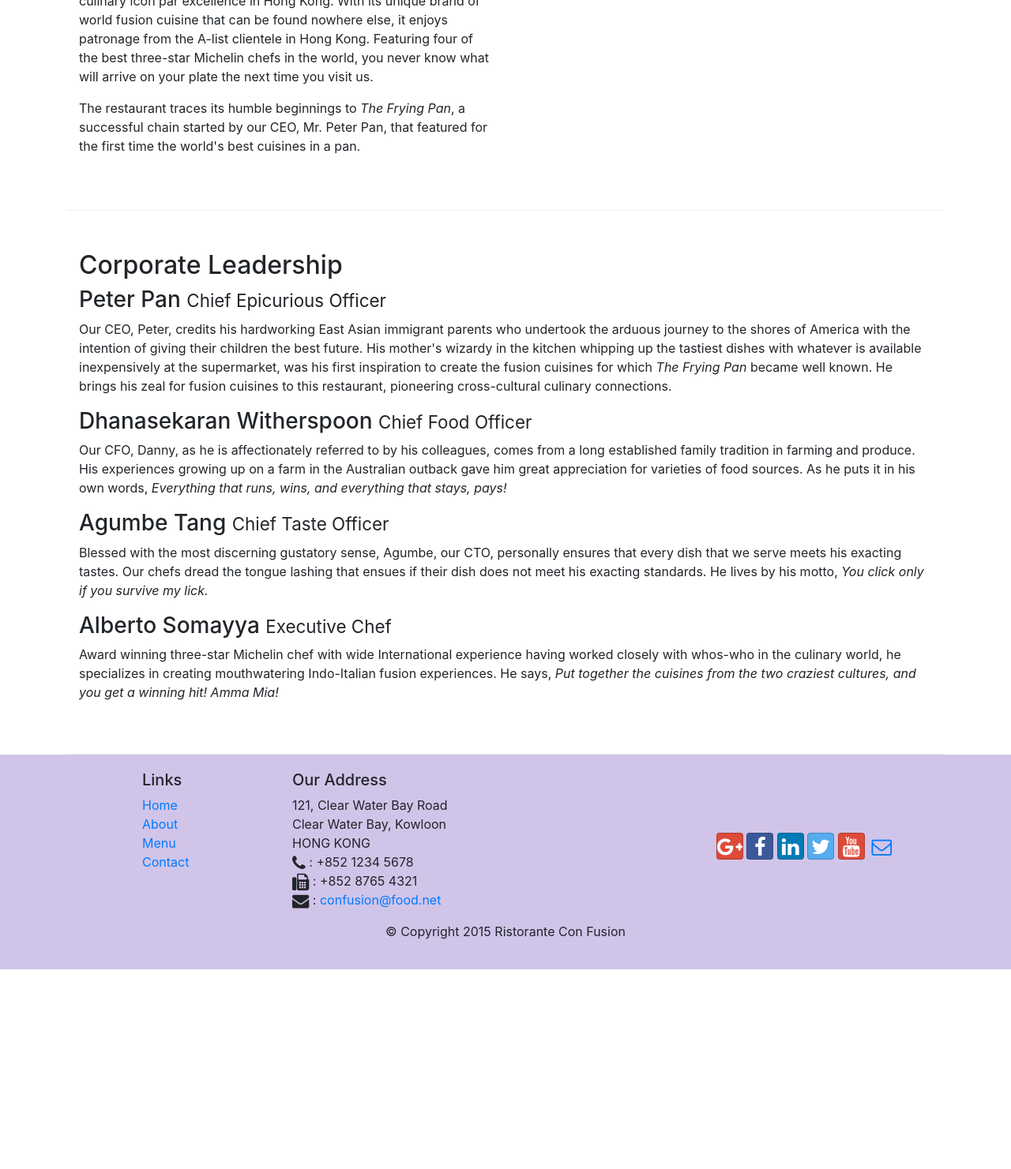
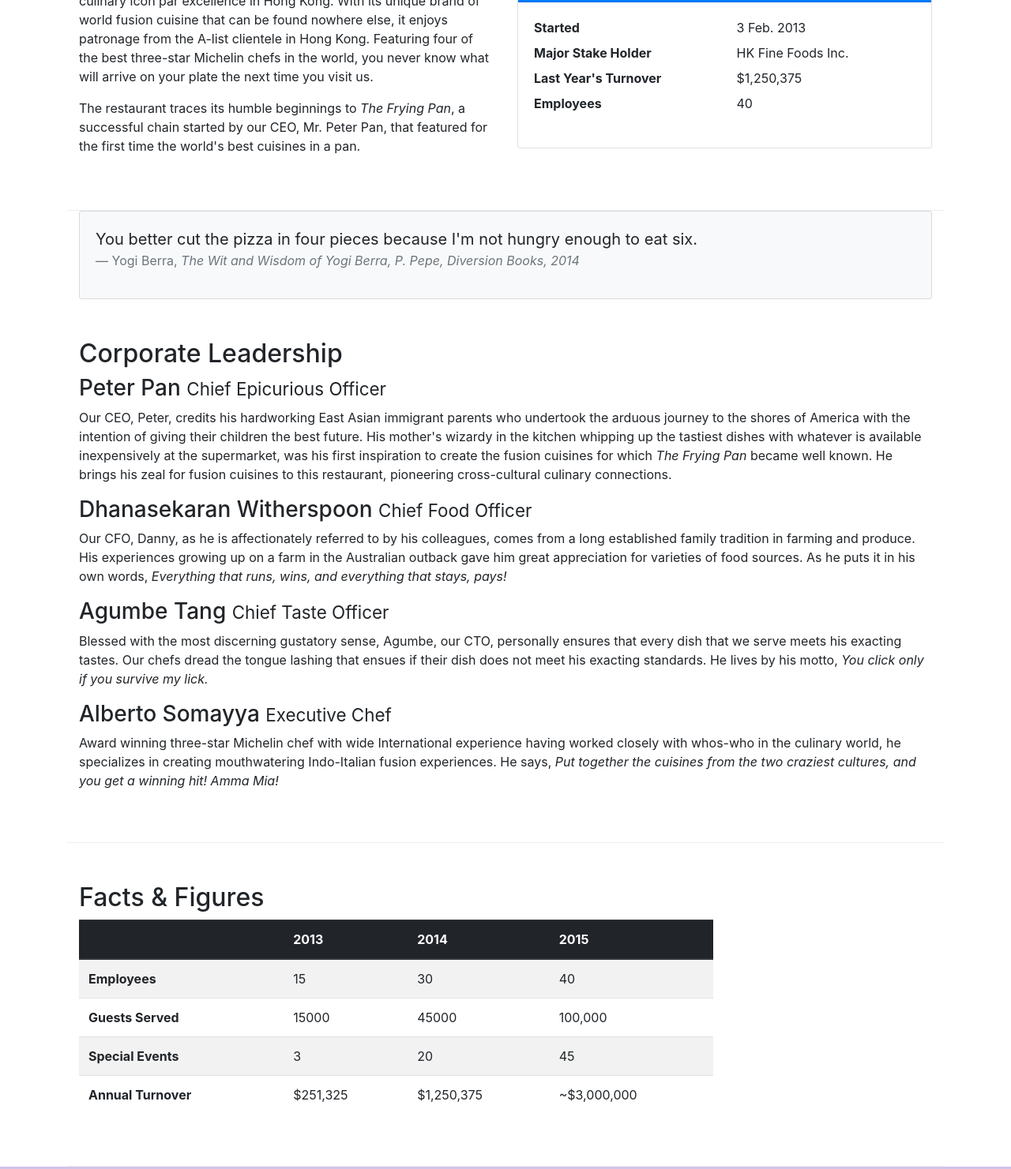
Before and after one commit to Gokhulnath/Web_dev_bootstrap, a website: page aboutus.html in a window 1280 px wide. Shown: the part 562-2043 px from the top of the page at 79% size. Before the commit the page ends 1790 px from the top, so only its background shows below. Drawn offline with nearby package versions, Linux system fonts and the light colour scheme.

Commit message:
Cards and tables

```diff
--- a/aboutus.html
+++ b/aboutus.html
@@ -25,10 +25,14 @@
             <a class="navbar-brand mr-auto" href="./index.html">Ristorante Con Fusion</a>
             <div class="collapse navbar-collapse" id="Navbar">
                 <ul class="navbar-nav mr-auto">
-                    <li class="nav-item "><a class="nav-link" href="./index.html"><span class="fa fa-home fa-lg"></span> Home</a></li>
-                    <li class="nav-item active"><a class="nav-link" href="#"><span class="fa fa-info fa-lg"></span> About</a></li>
-                    <li class="nav-item "><a class="nav-link" href="#"><span class="fa fa-list fa-lg"></span> Menu</a></li>
-                    <li class="nav-item "><a class="nav-link" href="./contactus.html"><span class="fa fa-address-card fa-lg"></span> Contact</a></li>
+                    <li class="nav-item "><a class="nav-link" href="./index.html"><span class="fa fa-home fa-lg"></span>
+                            Home</a></li>
+                    <li class="nav-item active"><a class="nav-link" href="#"><span class="fa fa-info fa-lg"></span>
+                            About</a></li>
+                    <li class="nav-item "><a class="nav-link" href="#"><span class="fa fa-list fa-lg"></span> Menu</a>
+                    </li>
+                    <li class="nav-item "><a class="nav-link" href="./contactus.html"><span
+                                class="fa fa-address-card fa-lg"></span> Contact</a></li>
                 </ul>
             </div>
         </div>
@@ -38,7 +42,8 @@
             <div class="row row-header">
                 <div class="col-12 col-sm-8">
                     <h1>Ristorante con Fusion</h1>
-                    <p>We take inspiration from the World's best cuisines, and create a unique fusion experience. Our lipsmacking creations will tickle your culinary senses!</p>
+                    <p>We take inspiration from the World's best cuisines, and create a unique fusion experience. Our
+                        lipsmacking creations will tickle your culinary senses!</p>
                 </div>
                 <div class="col col-sm">
                 </div>
@@ -61,10 +66,44 @@
         <div class="row row-content align-items-center">
             <div class="col-12 col-sm-6">
                 <h2>Our History</h2>
-                <p>Started in 2010, Ristorante con Fusion quickly established itself as a culinary icon par excellence in Hong Kong. With its unique brand of world fusion cuisine that can be found nowhere else, it enjoys patronage from the A-list clientele in Hong Kong.  Featuring four of the best three-star Michelin chefs in the world, you never know what will arrive on your plate the next time you visit us.</p>
-                <p>The restaurant traces its humble beginnings to <em>The Frying Pan</em>, a successful chain started by our CEO, Mr. Peter Pan, that featured for the first time the world's best cuisines in a pan.</p>
+                <p>Started in 2010, Ristorante con Fusion quickly established itself as a culinary icon par excellence
+                    in Hong Kong. With its unique brand of world fusion cuisine that can be found nowhere else, it
+                    enjoys patronage from the A-list clientele in Hong Kong. Featuring four of the best three-star
+                    Michelin chefs in the world, you never know what will arrive on your plate the next time you visit
+                    us.</p>
+                <p>The restaurant traces its humble beginnings to <em>The Frying Pan</em>, a successful chain started by
+                    our CEO, Mr. Peter Pan, that featured for the first time the world's best cuisines in a pan.</p>
             </div>
-            <div class="col col-sm">
+            <div class="col-sm">
+                <div class="card">
+                    <h3 class="card-header bg-primary text-white">Facts At a Glance</h3>
+                    <div class="card-body">
+                        <dl class="row">
+                            <dt class="col-6">Started</dt>
+                            <dd class="col-6">3 Feb. 2013</dd>
+                            <dt class="col-6">Major Stake Holder</dt>
+                            <dd class="col-6">HK Fine Foods Inc.</dd>
+                            <dt class="col-6">Last Year's Turnover</dt>
+                            <dd class="col-6">$1,250,375</dd>
+                            <dt class="col-6">Employees</dt>
+                            <dd class="col-6">40</dd>
+                        </dl>
+                    </div>
+                </div>
+            </div>
+        </div>
+        <div class="row m-auto">
+            <div class="col-12">
+                <div class="card card-body bg-light">
+                    <blockquote class="blockquote">
+                        <p class="mb-0">You better cut the pizza in four pieces because
+                            I'm not hungry enough to eat six.</p>
+                        <footer class="blockquote-footer">Yogi Berra,
+                            <cite title="Source Title">The Wit and Wisdom of Yogi Berra,
+                                P. Pepe, Diversion Books, 2014</cite>
+                        </footer>
+                    </blockquote>
+                </div>
             </div>
         </div>
 
@@ -73,16 +112,73 @@
             <div class="col-12">
                 <h2>Corporate Leadership</h2>
                 <h3>Peter Pan <small>Chief Epicurious Officer</small></h3>
-                <p class=" d-none d-sm-block">Our CEO, Peter, credits his hardworking East Asian immigrant parents who undertook the arduous journey to the shores of America with the intention of giving their children the best future. His mother's wizardy in the kitchen whipping up the tastiest dishes with whatever is available inexpensively at the supermarket, was his first inspiration to create the fusion cuisines for which <em>The Frying Pan</em> became well known. He brings his zeal for fusion cuisines to this restaurant, pioneering cross-cultural culinary connections.</p>
+                <p class=" d-none d-sm-block">Our CEO, Peter, credits his hardworking East Asian immigrant parents who
+                    undertook the arduous journey to the shores of America with the intention of giving their children
+                    the best future. His mother's wizardy in the kitchen whipping up the tastiest dishes with whatever
+                    is available inexpensively at the supermarket, was his first inspiration to create the fusion
+                    cuisines for which <em>The Frying Pan</em> became well known. He brings his zeal for fusion cuisines
+                    to this restaurant, pioneering cross-cultural culinary connections.</p>
                 <h3>Dhanasekaran Witherspoon <small>Chief Food Officer</small></h3>
-                <p class=" d-none d-sm-block">Our CFO, Danny, as he is affectionately referred to by his colleagues, comes from a long established family tradition in farming and produce. His experiences growing up on a farm in the Australian outback gave him great appreciation for varieties of food sources. As he puts it in his own words, <em>Everything that runs, wins, and everything that stays, pays!</em></p>
+                <p class=" d-none d-sm-block">Our CFO, Danny, as he is affectionately referred to by his colleagues,
+                    comes from a long established family tradition in farming and produce. His experiences growing up on
+                    a farm in the Australian outback gave him great appreciation for varieties of food sources. As he
+                    puts it in his own words, <em>Everything that runs, wins, and everything that stays, pays!</em></p>
                 <h3>Agumbe Tang <small>Chief Taste Officer</small></h3>
-                <p class=" d-none d-sm-block">Blessed with the most discerning gustatory sense, Agumbe, our CTO, personally ensures that every dish that we serve meets his exacting tastes. Our chefs dread the tongue lashing that ensues if their dish does not meet his exacting standards. He lives by his motto, <em>You click only if you survive my lick.</em></p>
+                <p class=" d-none d-sm-block">Blessed with the most discerning gustatory sense, Agumbe, our CTO,
+                    personally ensures that every dish that we serve meets his exacting tastes. Our chefs dread the
+                    tongue lashing that ensues if their dish does not meet his exacting standards. He lives by his
+                    motto, <em>You click only if you survive my lick.</em></p>
                 <h3>Alberto Somayya <small>Executive Chef</small></h3>
-                <p class=" d-none d-sm-block">Award winning three-star Michelin chef with wide International experience having worked closely with whos-who in the culinary world, he specializes in creating mouthwatering Indo-Italian fusion experiences. He says, <em>Put together the cuisines from the two craziest cultures, and you get a winning hit! Amma Mia!</em></p>
+                <p class=" d-none d-sm-block">Award winning three-star Michelin chef with wide International experience
+                    having worked closely with whos-who in the culinary world, he specializes in creating mouthwatering
+                    Indo-Italian fusion experiences. He says, <em>Put together the cuisines from the two craziest
+                        cultures, and you get a winning hit! Amma Mia!</em></p>
             </div>
         </div>
-
+        <div class="row row-content">
+            <div class="col-12 col-sm-9">
+                <h2>Facts &amp; Figures</h2>
+                <div class="table-responsive">
+                    <table class="table table-striped">
+                        <thead class="thead-dark">
+                            <tr>
+                                <th>&nbsp;</th>
+                                <th>2013</th>
+                                <th>2014</th>
+                                <th>2015</th>
+                            </tr>
+                        </thead>
+                        <tbody>
+                            <tr>
+                                <th>Employees</th>
+                                <td>15</td>
+                                <td>30</td>
+                                <td>40</td>
+                            </tr>
+                            <tr>
+                                <th>Guests Served</th>
+                                <td>15000</td>
+                                <td>45000</td>
+                                <td>100,000</td>
+                            </tr>
+                            <tr>
+                                <th>Special Events</th>
+                                <td>3</td>
+                                <td>20</td>
+                                <td>45</td>
+                            </tr>
+                            <tr>
+                                <th>Annual Turnover</th>
+                                <td>$251,325</td>
+                                <td>$1,250,375</td>
+                                <td>~$3,000,000</td>
+                            </tr>
+                        </tbody>
+                    </table>
+                </div>
+            </div>
+            <div class="col-12 col-sm-3"></div>
+        </div>
     </div>
 
     <footer class="footer">
@@ -105,16 +201,22 @@
                         HONG KONG<br>
                         <i class="fa fa-phone fa-lg"></i> : +852 1234 5678<br>
                         <i class="fa fa-fax fa-lg"></i> : +852 8765 4321<br>
-                        <i class="fa fa-envelope fa-lg"></i> : <a href="mailto:confusion@food.net">confusion@food.net</a>
+                        <i class="fa fa-envelope fa-lg"></i> : <a
+                            href="mailto:confusion@food.net">confusion@food.net</a>
                     </address>
                 </div>
                 <div class="col col-sm-4 align-self-center">
                     <div style="text-align:center">
-                        <a class="btn btn-social-icon btn-google" href="http://google.com/+"><i class="fa fa-google-plus fa-lg"></i></a>
-                        <a class="btn btn-social-icon btn-facebook" href="http://www.facebook.com/profile.php?id="><i class="fa fa-facebook fa-lg"></i></a>
-                        <a class="btn btn-social-icon btn-linkedin" href="http://www.linkedin.com/in/"><i class="fa fa-linkedin fa-lg"></i></a>
-                        <a class="btn btn-social-icon btn-twitter" href="http://twitter.com/"><i class="fa fa-twitter fa-lg"></i></a>
-                        <a class="btn btn-social-icon btn-google" href="http://youtube.com/"><i class="fa fa-youtube fa-lg"></i></a>
+                        <a class="btn btn-social-icon btn-google" href="http://google.com/+"><i
+                                class="fa fa-google-plus fa-lg"></i></a>
+                        <a class="btn btn-social-icon btn-facebook" href="http://www.facebook.com/profile.php?id="><i
+                                class="fa fa-facebook fa-lg"></i></a>
+                        <a class="btn btn-social-icon btn-linkedin" href="http://www.linkedin.com/in/"><i
+                                class="fa fa-linkedin fa-lg"></i></a>
+                        <a class="btn btn-social-icon btn-twitter" href="http://twitter.com/"><i
+                                class="fa fa-twitter fa-lg"></i></a>
+                        <a class="btn btn-social-icon btn-google" href="http://youtube.com/"><i
+                                class="fa fa-youtube fa-lg"></i></a>
                         <a class="btn btn-social-icon" href="mailto:"><i class="fa fa-envelope-o fa-lg"></i></a>
                     </div>
                 </div>
```
Lines whose indentation alone changed are shown as unchanged.
